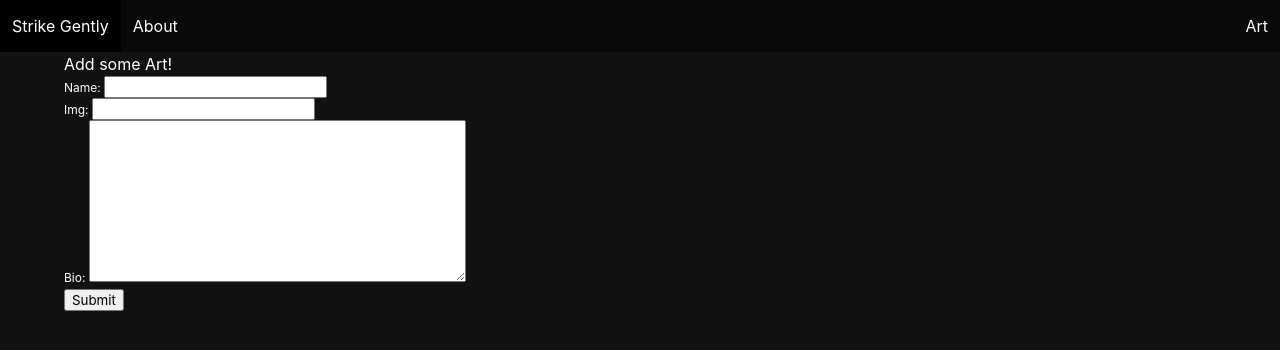
After one commit to emblaido/strike-gently, a Django app: page /artists/new/ in a window 1280 px wide. The commit adds this page. Shown: the top 350 px of the page. Run offline with Django 4.2, Linux system fonts and the light colour scheme.

Commit message:
added imports

```diff
--- /dev/null
+++ b/main_app/templates/art_create.html
@@ -0,0 +1,11 @@
+{% extends 'base.html' %}
+{% block content %}
+<h1>Add some Art!</h1>
+
+<form method="post">
+  {% csrf_token %}
+  {{form.as_p}}
+  <input type="submit" value="Submit" />
+</form>
+
+{% endblock %}
--- a/main_app/templates/art_list.html
+++ b/main_app/templates/art_list.html
@@ -12,13 +12,14 @@
     </div>
   </div>
   <a class="button is-dark" href="{% url 'art_list' %}">Clear Search</a>
+  <a class="button is-dark" href="{% url 'art_create' %}">Add Art</a>
 </form>
 <div class="gallery">
   {% for art in art %}
   <a href="">
     <div class="card">
-      <div class="card-image">
-        <figure class="image is-square">
+      <div class="card-img">
+        <figure class="img is-square">
           <img src="{{art.img}}" alt="{{art.name}}" />
         </figure>
       </div>
--- a/main_app/urls.py
+++ b/main_app/urls.py
@@ -5,5 +5,6 @@ from . import views
 urlpatterns = [
     path('', views.Home.as_view(), name="home"),
     path('about/', views.About.as_view(), name="about"),
-        path('art/', views.ArtList.as_view(), name="art_list")
+    path('art/', views.ArtList.as_view(), name="art_list"),
+    path('artists/new/', views.ArtCreate.as_view(), name="art_create")
 ]
--- a/main_app/views.py
+++ b/main_app/views.py
@@ -1,8 +1,9 @@
 from django.shortcuts import render
-from django.views import View
-from django.http import HttpResponse
+#from django.views import View
+#from django.http import HttpResponse
 from django.views.generic.base import TemplateView
 from .models import Art
+from django.views.generic.edit import CreateView
 # Create your views here.
 
 
@@ -13,15 +14,15 @@ class Home(TemplateView):
 class About(TemplateView):
     template_name = "about.html"
 
-class Art:
-    def __init__(self, name, image, bio):
-        self.name = name
-        self.image = image
-        self.bio = bio
+#class Art:
+    #def __init__(self, name, image, bio):
+       # self.name = name
+        #self.image = image
+       # self.bio = bio
 
-        art = [
-  Art("Gorillaz", "https://i.scdn.co/image/ab67616d00001e0295cf976d9ab7320469a00a29",
-          "Gorillaz are once again disrupting the paradigm and breaking convention in their round the back door fashion with Song Machine, the newest concept from one of the most inventive bands around."),]
+        #art = [
+ # Art("Gorillaz", "https://i.scdn.co/image/ab67616d00001e0295cf976d9ab7320469a00a29",
+          #"Gorillaz are once again disrupting the paradigm and breaking convention in their round the back door fashion with Song Machine, the newest concept from one of the most inventive bands around."),]
 
 
 class ArtList(TemplateView):
@@ -34,5 +35,11 @@ class ArtList(TemplateView):
             context["art"] = Art.objects.filter(name__icontains=name)
         else:
             context["art"] = Art.objects.all()
-            context["header"] = "Art Therapy"
+            context["header"] = "Art"
         return context
+
+class ArtCreate(CreateView):
+    model = Art
+    fields = ['name', 'img', 'bio',]
+    template_name = "art_create.html"
+    success_url = "/art/"
```
